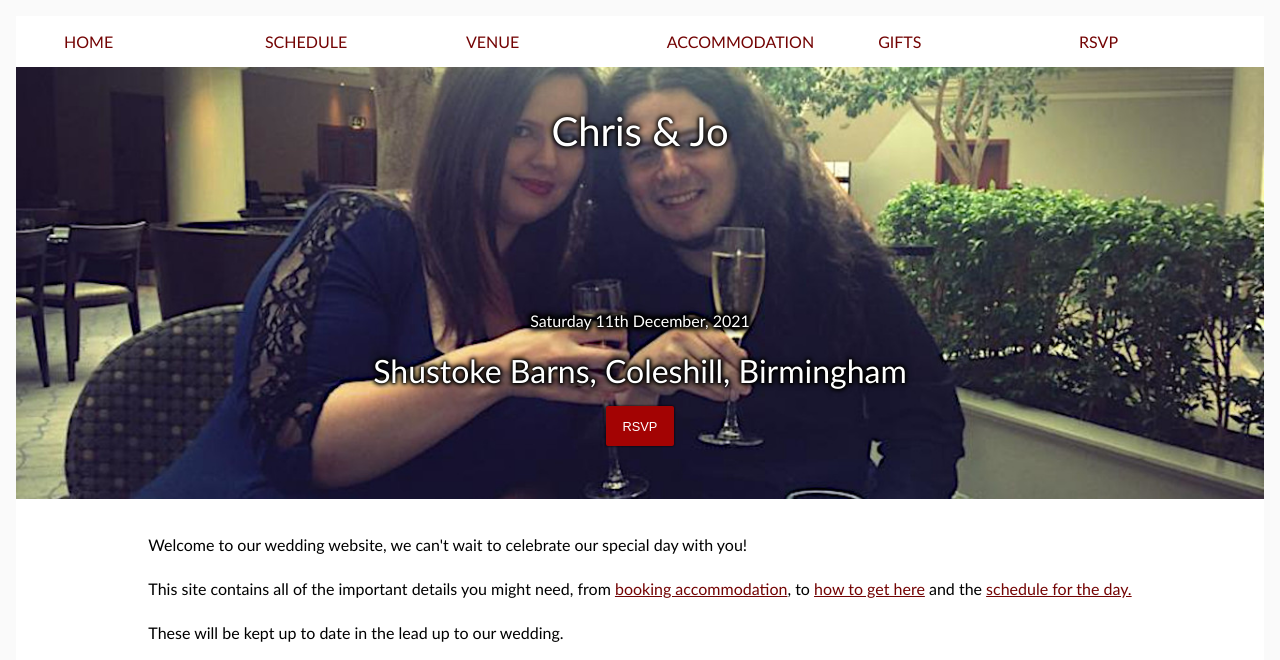
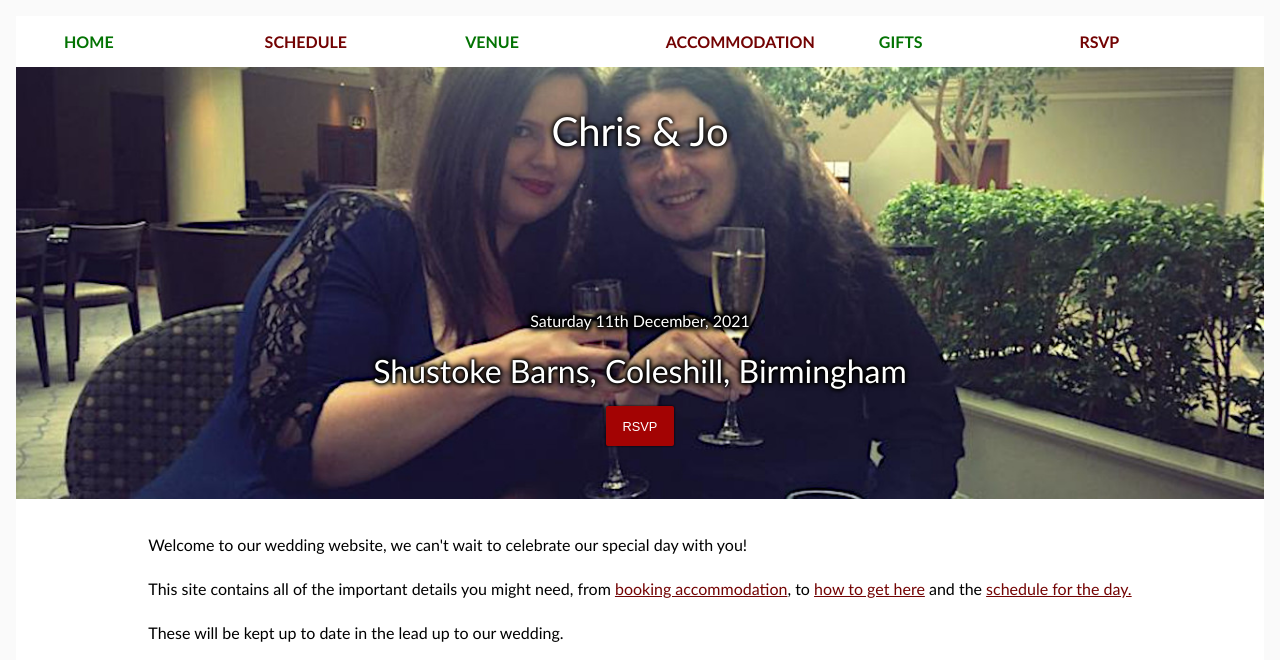
Before and after one commit to Warbo/warbo.github.io, a plain HTML site: page index.html in a window 1280 px wide. Shown: the top 660 px of the page. Drawn offline with Linux system fonts and the light colour scheme.

Commit message:
CSS changes

```diff
--- a/index.html
+++ b/index.html
@@ -8,12 +8,12 @@
 
   <body>
     <nav>
-  <a target="_top" href="index.html">Home</a>
-  <a target="_top"  href="schedule.html">Schedule</a>
-  <a target="_top"  href="map.html">Venue</a>
-  <a target="_top" href="accommodation.html">Accommodation</a>
-  <a target="_top" href="gifts.html">Gifts</a>
-  <a target="_top" href="rsvp.html">RSVP</a>
+  <a class="even" target="_top" href="index.html">Home</a>
+  <a class="odd" target="_top" href="schedule.html">Schedule</a>
+  <a class="even" target="_top" href="map.html">Venue</a>
+  <a class="odd" target="_top" href="accommodation.html">Accommodation</a>
+  <a class="even" target="_top" href="gifts.html">Gifts</a>
+  <a class="odd" target="_top" href="rsvp.html">RSVP</a>
 </nav>
 
 <header>
--- a/resources/custom.css
+++ b/resources/custom.css
@@ -19,11 +19,19 @@ nav {
 }
 
 nav a {
-    color: var(--link-red) !important;
     text-decoration: none !important;
     text-transform: uppercase;
     margin: 0 2rem;
     flex: 1 1 0px;
+    font-weight: bold !important;
+}
+
+nav a.odd {
+    color: var(--link-red) !important;
+}
+
+nav a.even {
+    color: var(--bold-green) !important;
 }
 
 header {
```
Also changed, not shown: accommodation.html (+6 -6 lines), gifts.html (+6 -6 lines), header.html (+6 -6 lines), map.html (+6 -6 lines), schedule.html (+6 -6 lines).
